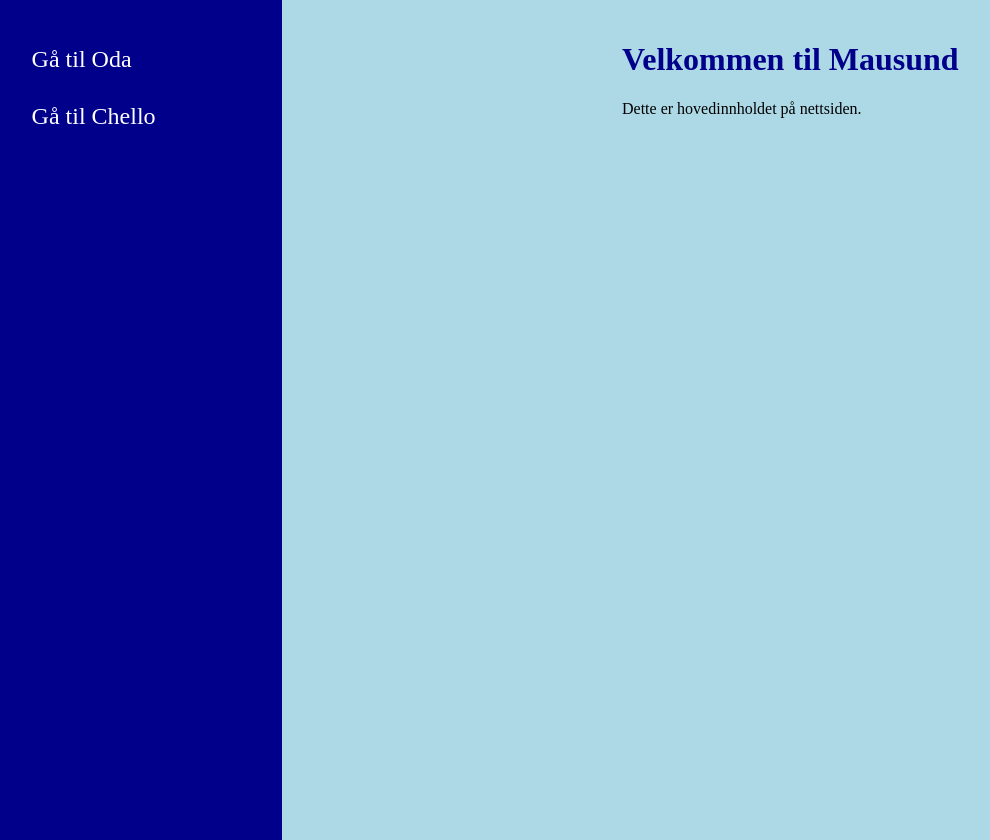
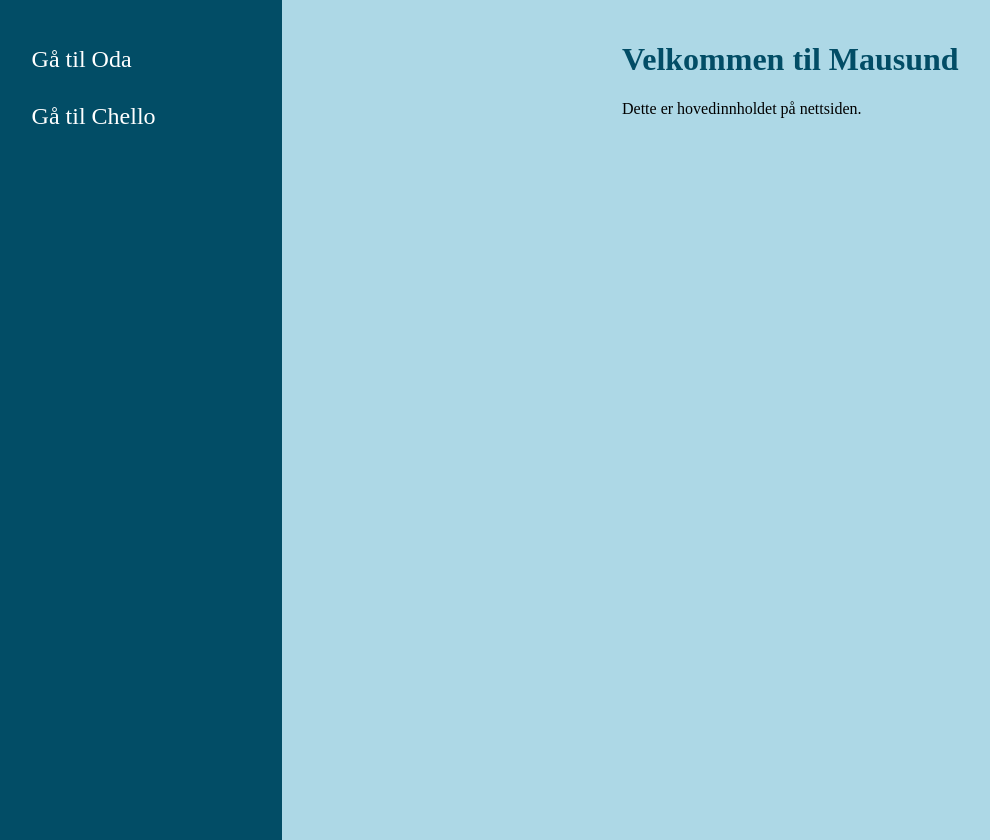
Before and after one commit to odabre/Gruppe11, a Flask app: page / in a window 1280 px wide. Shown: the whole page, without its empty margins (14-1004 px from the left). Run offline with Flask 3, Linux system fonts and the light colour scheme.

Commit message:
endret farge

```diff
--- a/static/main_style.css
+++ b/static/main_style.css
@@ -11,7 +11,7 @@ body {
 }
 
 h1 {
-    color: darkblue;
+    color: rgb(2, 77, 102);
     text-align: center;
 }
 
@@ -26,7 +26,7 @@ p.bold {
 
 .sidebar {
     width: 20%; /* Bredden på sidebaren */
-    background-color: darkblue; /* Lys grå bakgrunn */
+    background-color: rgb(2, 77, 102); /* Lys grå bakgrunn */
     padding: 20px;
     height: 100vh; /* Gjør at sidebaren fyller hele høyden */
 }
```
